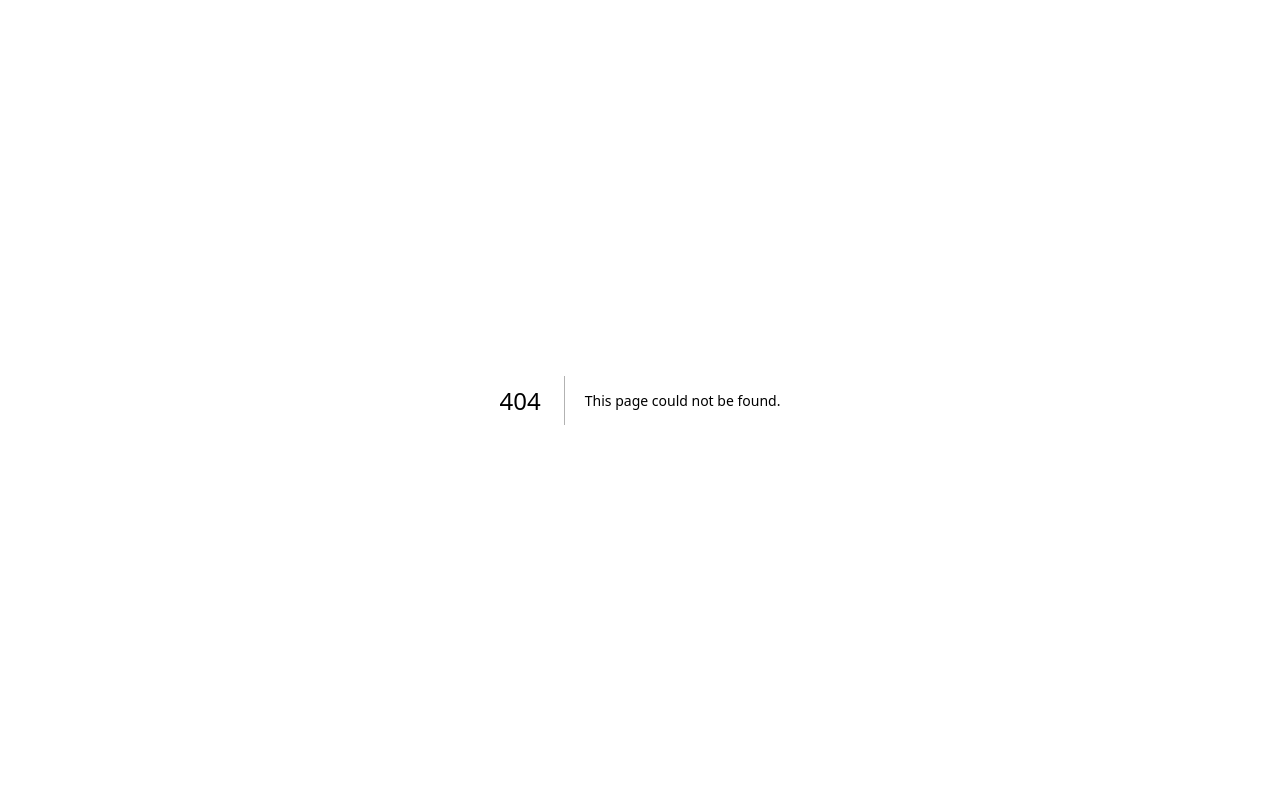
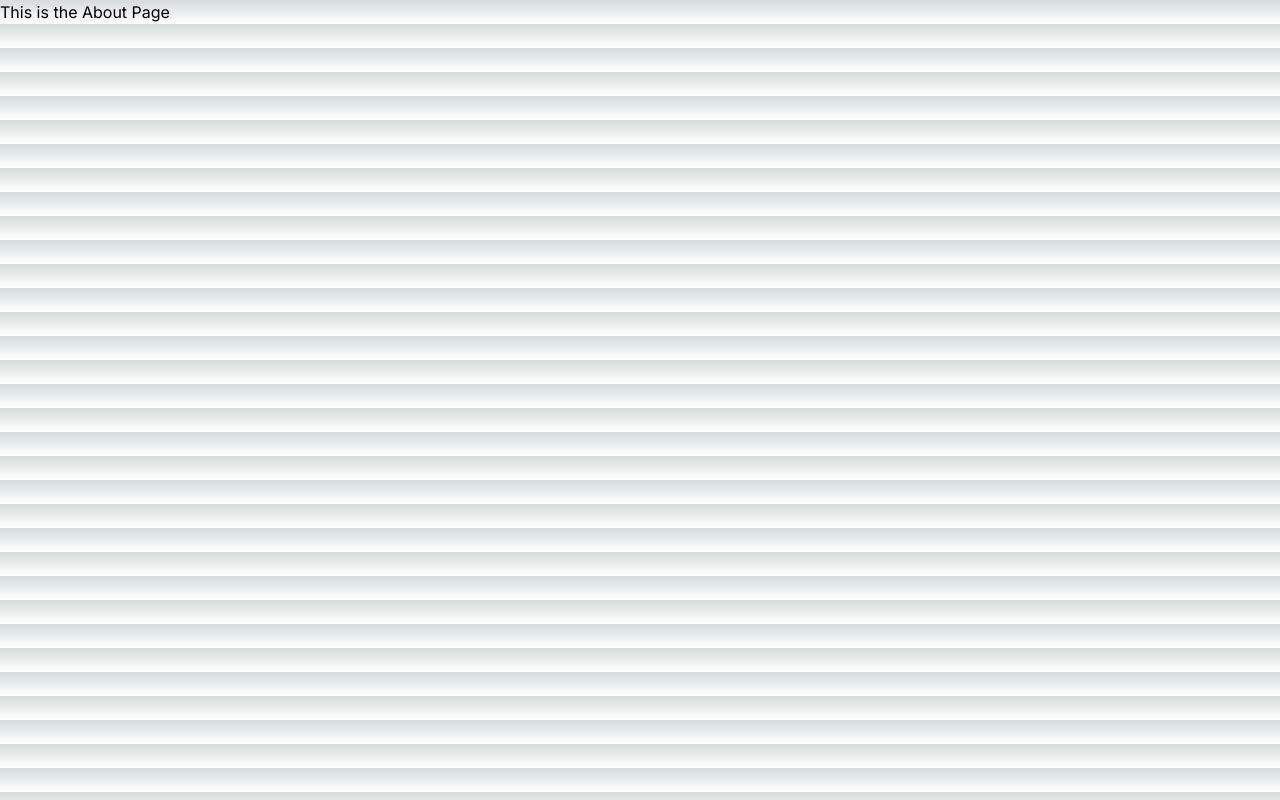
Before and after one commit to AliAsgharGill/NextJS-Learn, a Next.js app in the folder next/: page /about in a window 1280 px wide. Before the commit this address had no page. Built offline with nearby package versions, Linux system fonts and the light colour scheme.

Commit message:
basic routing

```diff
--- /dev/null
+++ b/next/src/app/about/page.tsx
@@ -0,0 +1,11 @@
+import React from "react";
+
+function About() {
+  return (
+    <div>
+      <h1>This is the About Page</h1>
+    </div>
+  );
+}
+
+export default About;
--- /dev/null
+++ b/next/src/app/dashboard/page.tsx
@@ -0,0 +1,11 @@
+import React from "react";
+
+function Dashoard() {
+  return (
+    <div>
+      <h1>This is dashboard</h1>
+    </div>
+  );
+}
+
+export default Dashoard;
--- /dev/null
+++ b/next/src/app/profile/page.tsx
@@ -0,0 +1,11 @@
+import React from "react";
+
+function Profile() {
+  return (
+    <div>
+      <h1>This is profile page</h1>
+    </div>
+  );
+}
+
+export default Profile;
```
Also changed, not shown: 1 other file (tests, documents, lock files or other folders).
